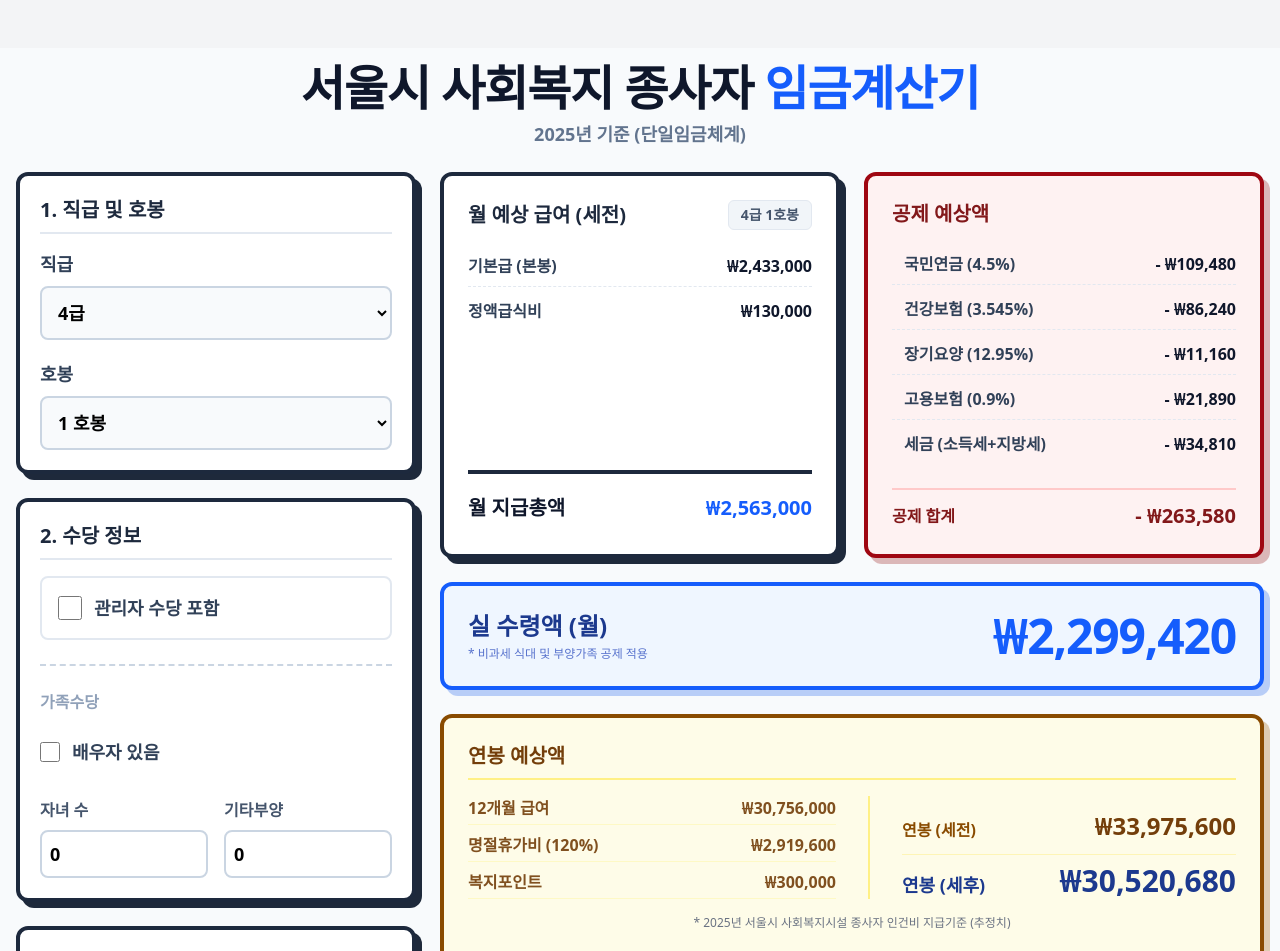
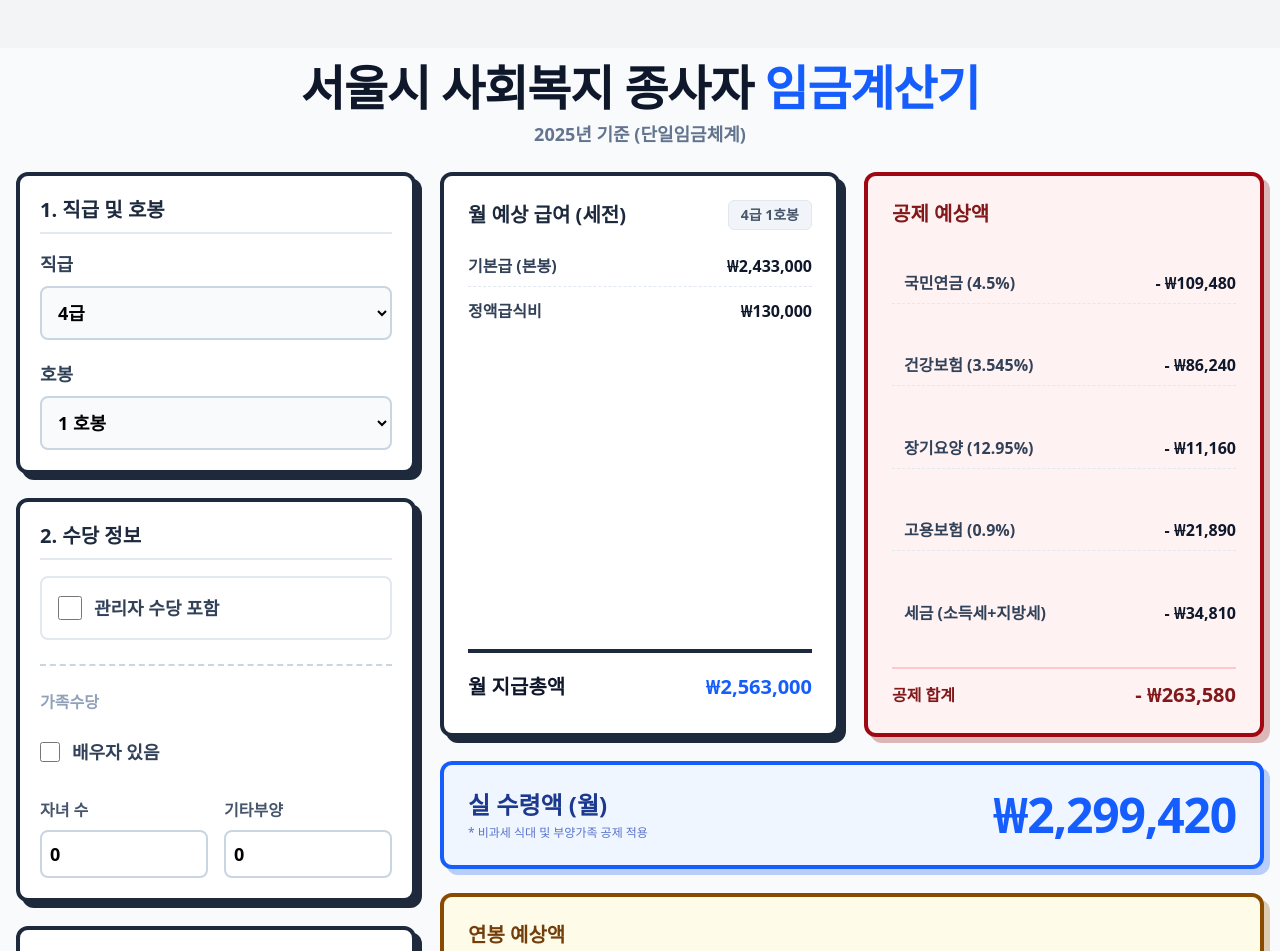
Before and after one commit to kosuk1231/money, a React (Vite) app: page / in a window 1280 px wide. Shown: the top 951 px of the page. Built offline with nearby package versions, Linux system fonts and the light colour scheme.

Commit message:
Fix: update family allowance logic

```diff
--- a/src/components/CalculatorLayout.jsx
+++ b/src/components/CalculatorLayout.jsx
@@ -110,7 +110,7 @@ export default function CalculatorLayout() {
                         </BrickSection>
 
                         {/* 2. Allowance Info */}
-                        <BrickSection title="2. 수당 정보" className="shrink-0">
+                        <BrickSection title="2. 수당 정보" className="flex-[1] flex flex-col justify-center">
                             <div className="space-y-6">
                                 <label className="flex items-center p-4 border-2 border-slate-200 rounded-lg cursor-pointer hover:bg-slate-50 transition-colors">
                                     <input
@@ -160,7 +160,7 @@ export default function CalculatorLayout() {
                         </BrickSection>
 
                         {/* 3. Additional Custom Allowances */}
-                        <BrickSection title="3. 추가 수당" className="flex-1 flex flex-col">
+                        <BrickSection title="3. 추가 수당" className="flex-[1] flex flex-col">
                             <div className="flex-1 flex flex-col justify-around">
                                 <div>
                                     <div className="flex justify-between items-center mb-2">
--- a/src/components/SalaryResult.jsx
+++ b/src/components/SalaryResult.jsx
@@ -16,12 +16,13 @@ export default function SalaryResult({ result, grade, hobong }) {
         </div>
     );
 
-    const holidayBonusPerTime = result.baseSalary * 0.6;
+    return (
+        <div className="flex flex-col h-full gap-6">
 
-    return (
-        <div className="grid grid-cols-1 md:grid-cols-2 lg:grid-rows-[auto_auto_1fr] gap-6 h-full">
+            {/* TOP ROW: Monthly + Deductions (Takes more space: flex-[2]) */}
+            <div className="grid grid-cols-1 md:grid-cols-2 gap-6 flex-[2] min-h-0">
                 {/* 1. Monthly (Top Left) */}
-            <div className="bg-white border-4 border-slate-800 rounded-xl p-6 shadow-[6px_6px_0px_0px_rgba(30,41,59,1)] flex flex-col justify-between">
+                <div className="bg-white border-4 border-slate-800 rounded-xl p-6 shadow-[6px_6px_0px_0px_rgba(30,41,59,1)] flex flex-col justify-between h-full">
                     <div>
                         <h2 className="text-xl font-black text-slate-800 mb-4 flex items-center justify-between">
                             <span>월 예상 급여 (세전)</span>
@@ -29,7 +30,7 @@ export default function SalaryResult({ result, grade, hobong }) {
                                 {grade} {hobong}호봉
                             </span>
                         </h2>
-                    <div className="space-y-1">
+                        <div className="flex flex-col justify-around flex-1 space-y-1">
                             <ResultRow label="기본급 (본봉)" value={result.baseSalary} />
                             <ResultRow label="정액급식비" value={result.mealAllowance} />
                             {result.managerAllowance > 0 && <ResultRow label="관리자수당" value={result.managerAllowance} />}
@@ -38,29 +39,30 @@ export default function SalaryResult({ result, grade, hobong }) {
                             {result.districtAllowance > 0 && <ResultRow label="자치구 수당" value={result.districtAllowance} />}
                         </div>
                     </div>
-                <div className="mt-6 pt-3 border-t-4 border-slate-800">
+                    <div className="mt-4 pt-3 border-t-4 border-slate-800">
                         <ResultRow label="월 지급총액" value={result.monthlyTotal} isTotal={true} />
                     </div>
                 </div>
 
                 {/* 2. Deductions (Top Right) */}
-            <div className="bg-red-50 border-4 border-red-800 rounded-xl p-6 shadow-[6px_6px_0px_0px_rgba(153,27,27,0.3)] flex flex-col justify-between">
+                <div className="bg-red-50 border-4 border-red-800 rounded-xl p-6 shadow-[6px_6px_0px_0px_rgba(153,27,27,0.3)] flex flex-col justify-between h-full">
                     <h2 className="text-xl font-black text-red-900 mb-4">공제 예상액</h2>
-                <div className="space-y-1">
+                    <div className="flex flex-col justify-around flex-1 space-y-1">
                         <ResultRow label="국민연금 (4.5%)" value={result.deductions.nationalPension} isSub={true} isDeduction={true} />
                         <ResultRow label="건강보험 (3.545%)" value={result.deductions.healthInsurance} isSub={true} isDeduction={true} />
                         <ResultRow label="장기요양 (12.95%)" value={result.deductions.longTermCare} isSub={true} isDeduction={true} />
                         <ResultRow label="고용보험 (0.9%)" value={result.deductions.employmentInsurance} isSub={true} isDeduction={true} />
                         <ResultRow label="세금 (소득세+지방세)" value={result.deductions.incomeTax + result.deductions.localIncomeTax} isSub={true} isDeduction={true} />
                     </div>
-                <div className="mt-6 pt-3 border-t-2 border-red-200 flex justify-between items-center text-red-900 font-bold">
+                    <div className="mt-4 pt-3 border-t-2 border-red-200 flex justify-between items-center text-red-900 font-bold">
                         <span className="text-base">공제 합계</span>
                         <span className="text-xl">- {formatMoney(result.deductions.total)}</span>
                     </div>
                 </div>
+            </div>
 
-            {/* 3. Net Pay (Middle Span) */}
-            <div className="md:col-span-2 bg-blue-50 border-4 border-blue-600 rounded-xl p-6 shadow-[6px_6px_0px_0px_rgba(37,99,235,0.3)] flex items-center justify-between">
+            {/* MIDDLE ROW: Net Pay (Fixed height) */}
+            <div className="bg-blue-50 border-4 border-blue-600 rounded-xl p-6 shadow-[6px_6px_0px_0px_rgba(37,99,235,0.3)] flex-none flex items-center justify-between">
                 <div className="flex flex-col">
                     <span className="text-2xl font-black text-blue-900">실 수령액 (월)</span>
                     <span className="text-xs text-blue-800 opacity-70 mt-1">* 비과세 식대 및 부양가족 공제 적용</span>
@@ -68,12 +70,12 @@ export default function SalaryResult({ result, grade, hobong }) {
                 <span className="text-5xl font-black text-blue-600 tracking-tight">{formatMoney(result.netPay)}</span>
             </div>
 
-            {/* 4. Annual (Bottom Span) */}
-            <div className="md:col-span-2 bg-yellow-50 border-4 border-yellow-800 rounded-xl p-6 shadow-[6px_6px_0px_0px_rgba(161,98,7,0.3)] h-full">
+            {/* BOTTOM ROW: Annual (Takes less space: flex-[1]) */}
+            <div className="bg-yellow-50 border-4 border-yellow-800 rounded-xl p-6 shadow-[6px_6px_0px_0px_rgba(161,98,7,0.3)] flex-[1] min-h-0 flex flex-col justify-center">
                 <h2 className="text-xl font-black text-yellow-900 mb-4 border-b-2 border-yellow-200 pb-2">연봉 예상액</h2>
 
-                <div className="grid grid-cols-1 md:grid-cols-2 gap-8">
-                    <div className="space-y-2">
+                <div className="grid grid-cols-1 md:grid-cols-2 gap-8 flex-1 content-center">
+                    <div className="space-y-2 flex flex-col justify-center">
                         <div className="flex justify-between text-yellow-900 opacity-90 text-base font-bold border-b border-yellow-100 pb-1">
                             <span>12개월 급여</span>
                             <span>{formatMoney(result.monthlyTotal * 12)}</span>
@@ -88,7 +90,7 @@ export default function SalaryResult({ result, grade, hobong }) {
                         </div>
                     </div>
 
-                    <div className="flex flex-col justify-end space-y-3 md:border-l-2 md:border-yellow-200 md:pl-8">
+                    <div className="flex flex-col justify-center space-y-3 md:border-l-2 md:border-yellow-200 md:pl-8">
                         <div className="flex justify-between items-end">
                             <span className="text-base font-bold text-yellow-800">연봉 (세전)</span>
                             <span className="text-2xl font-black text-yellow-900">{formatMoney(result.annualTotal)}</span>
```
Lines whose indentation alone changed are shown as unchanged.
